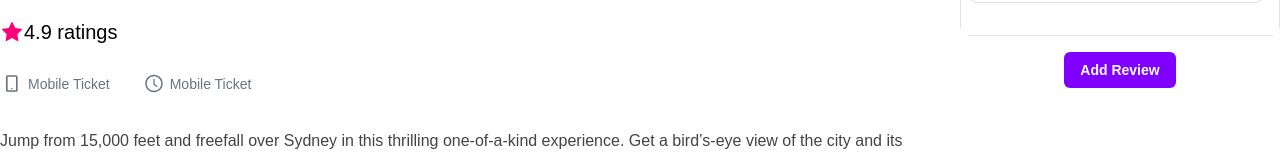
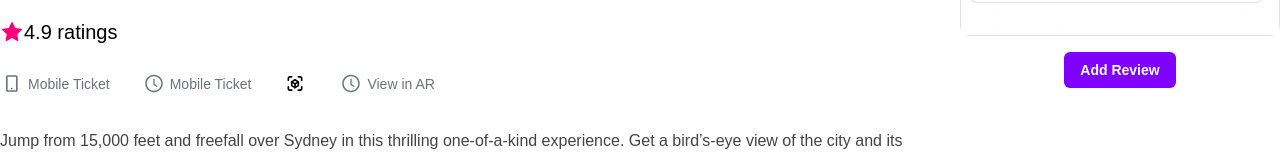
Before and after one commit to ShashwatNautiyal/headout-2.0, a Next.js app: page /packages in a window 1280 px wide. Shown: the part 798-952 px from the top of the page. Built offline with nearby package versions, Linux system fonts and the light colour scheme; no server answers.

Commit message:
view in vr

```diff
--- a/src/components/Packages/index.tsx
+++ b/src/components/Packages/index.tsx
@@ -8,7 +8,7 @@ import Star from '../review/star';
 import { IconType } from 'react-icons';
 import { BiMobileAlt } from 'react-icons/bi';
 import { AiOutlineClockCircle } from 'react-icons/ai';
-
+import StreetViewAR from '../StreetViewAR';
 
 const Packages = () => {
   const imgStyle = {
@@ -60,6 +60,10 @@ const Packages = () => {
         <div className='flex gap-8 items-center'>
           <IconTitle Icon={BiMobileAlt} title={'Mobile Ticket'} />
           <IconTitle Icon={AiOutlineClockCircle} title={'Mobile Ticket'} />
+          <StreetViewAR />
+          <p>
+          <IconTitle Icon={AiOutlineClockCircle} title={'View in AR'} />
+          </p>
         </div>
         <div className='my-8 font-thin divide-y divide-dashed' style={{ color: '#444444' }}>
           Jump from 15,000 feet and freefall over Sydney in this thrilling one-of-a-kind experience.
@@ -70,8 +74,8 @@ const Packages = () => {
         <ReviewSection />
       </div>
       <div className={styles.right}>
-              <div className={styles.rightTop}>
-                  <img src={`/rightImage.png`} />
+        <div className={styles.rightTop}>
+          <img src={`/rightImage.png`} />
         </div>
         <div className={styles.rightBottom}></div>
         <AddReviewPopup />
--- a/src/components/StreetViewAR/VR.tsx
+++ b/src/components/StreetViewAR/VR.tsx
@@ -6,7 +6,7 @@ class VR extends React.Component {
     const googleMapsApiKey = 'AIzaSyDpG-NeL-XGYAduQul2JenVr86HIPITEso';
 
     const streetViewPanoramaOptions = {
-      position: { lat: 46.9171876, lng: 17.8951832 },
+      position: { lat: 51.5032803, lng: -0.1196873 },
       pov: { heading: 100, pitch: 0 },
       zoom: 1,
       addressControl: false,
--- a/src/components/StreetViewAR/index.tsx
+++ b/src/components/StreetViewAR/index.tsx
@@ -7,7 +7,7 @@ const StreetViewAR = () => {
     <>
       <button
         onClick={() => {
-          setActive(true);
+          setActive(!active);
         }}
         style={{fontSize: "1.5em"}}
       >
```
Also changed, not shown: src/components/Packages/packages.module.css (line endings or trailing spaces).
